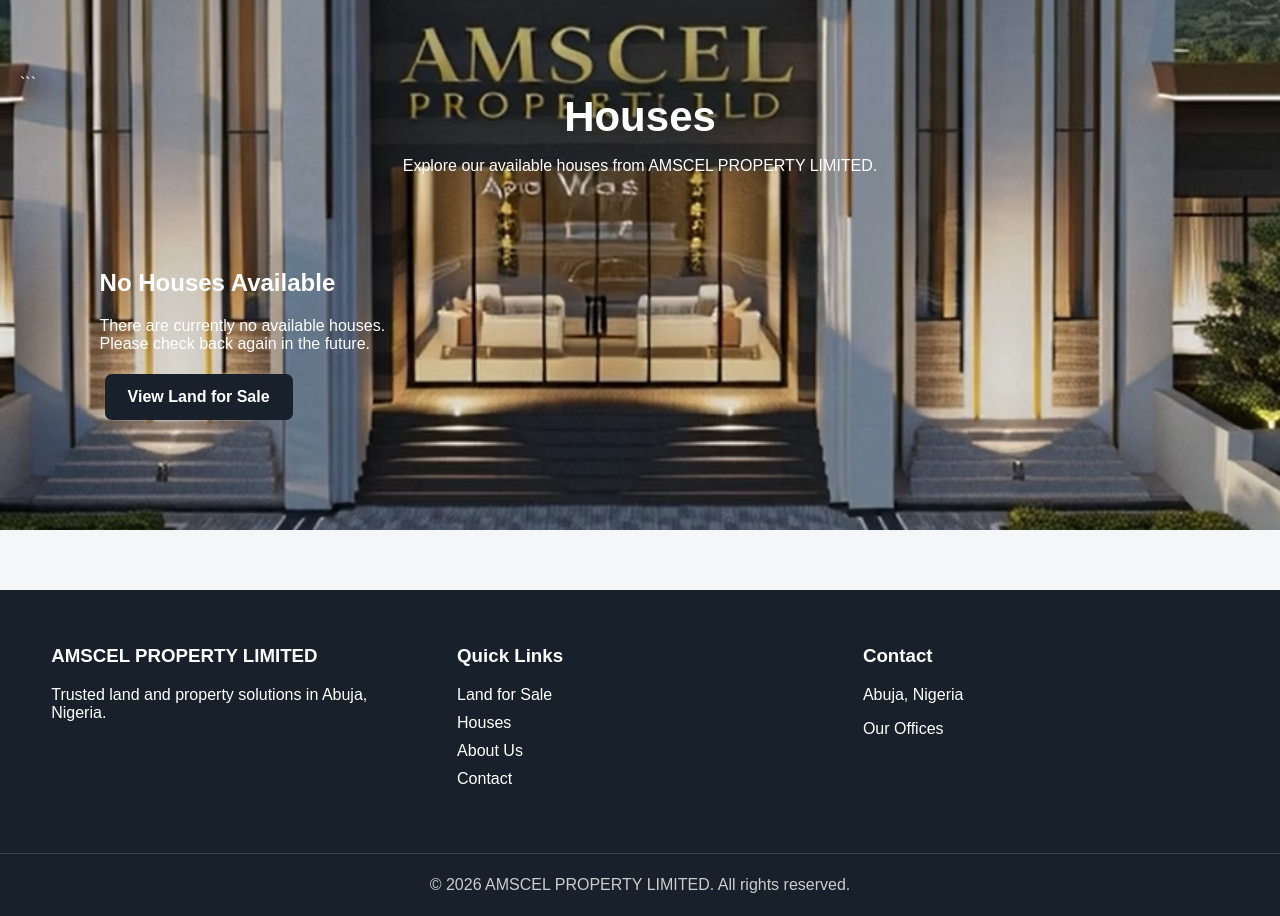
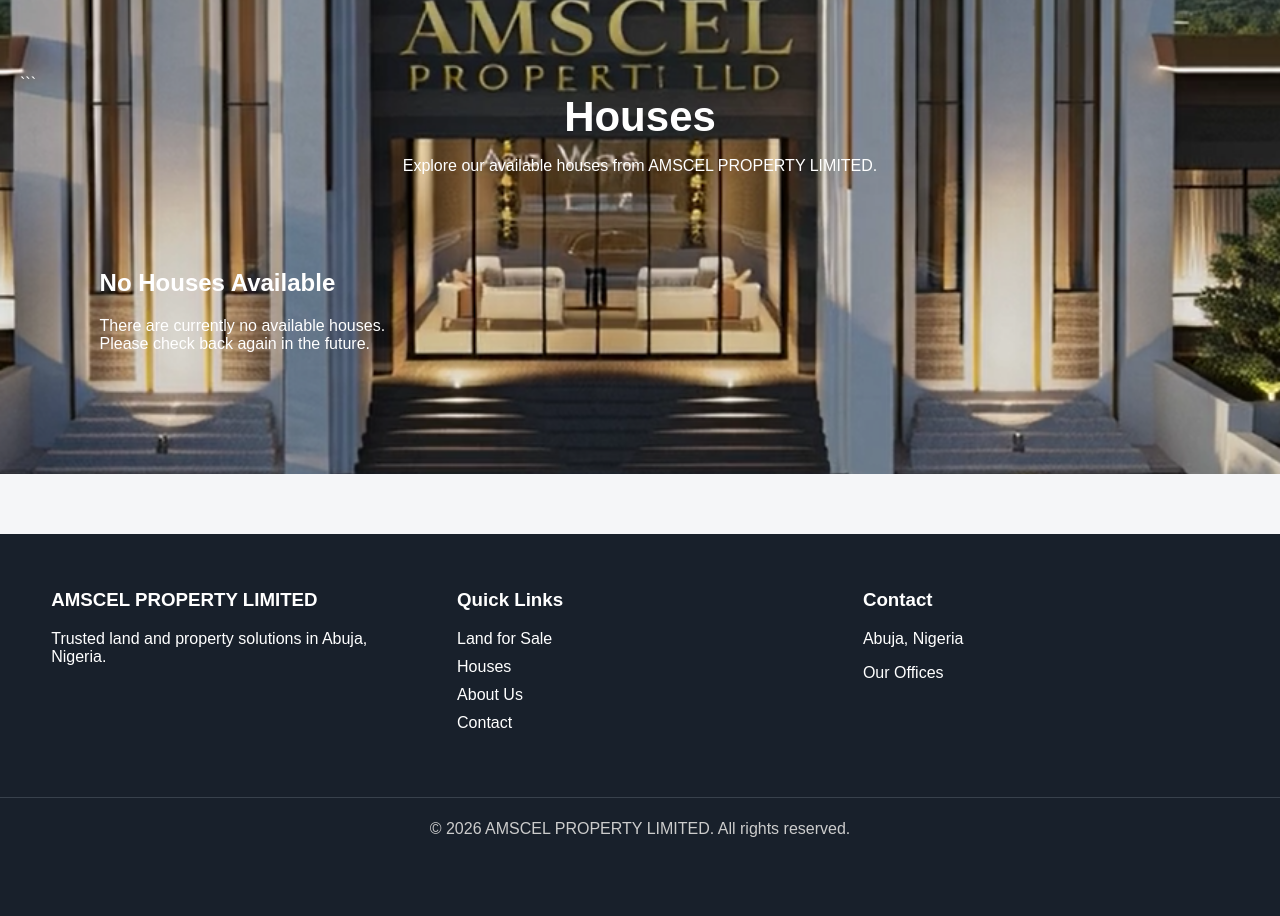
Before and after one commit to chuks234/amscel-property, a Django app: page /houses/ in a window 1280 px wide. Shown: the part 172-1088 px from the top of the page. After the commit the page ends 1009 px from the top, so only its background shows below. Run offline with Django 5.2, Linux system fonts and the light colour scheme; data that the repository does not hold is empty.

Commit message:
Update website pages and styling

```diff
--- a/templates/properties/house_list.html
+++ b/templates/properties/house_list.html
@@ -102,12 +102,7 @@
                 Please check back again in the future.
             </p>
 
-            <a
-                href="/land/"
-                class="btn btn-primary"
-            >
-                View Land for Sale
-            </a>
+
 
         </div>
 
```
